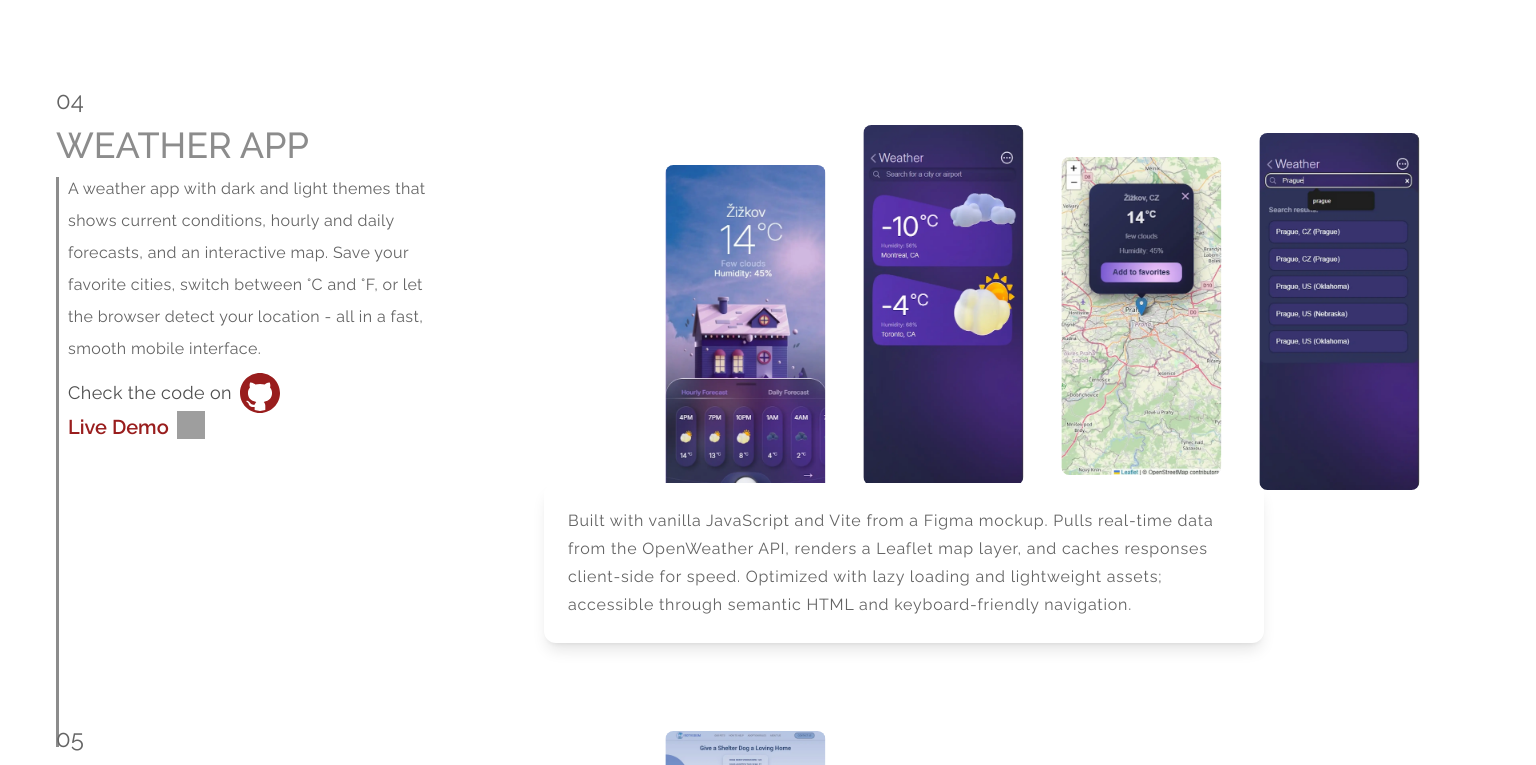
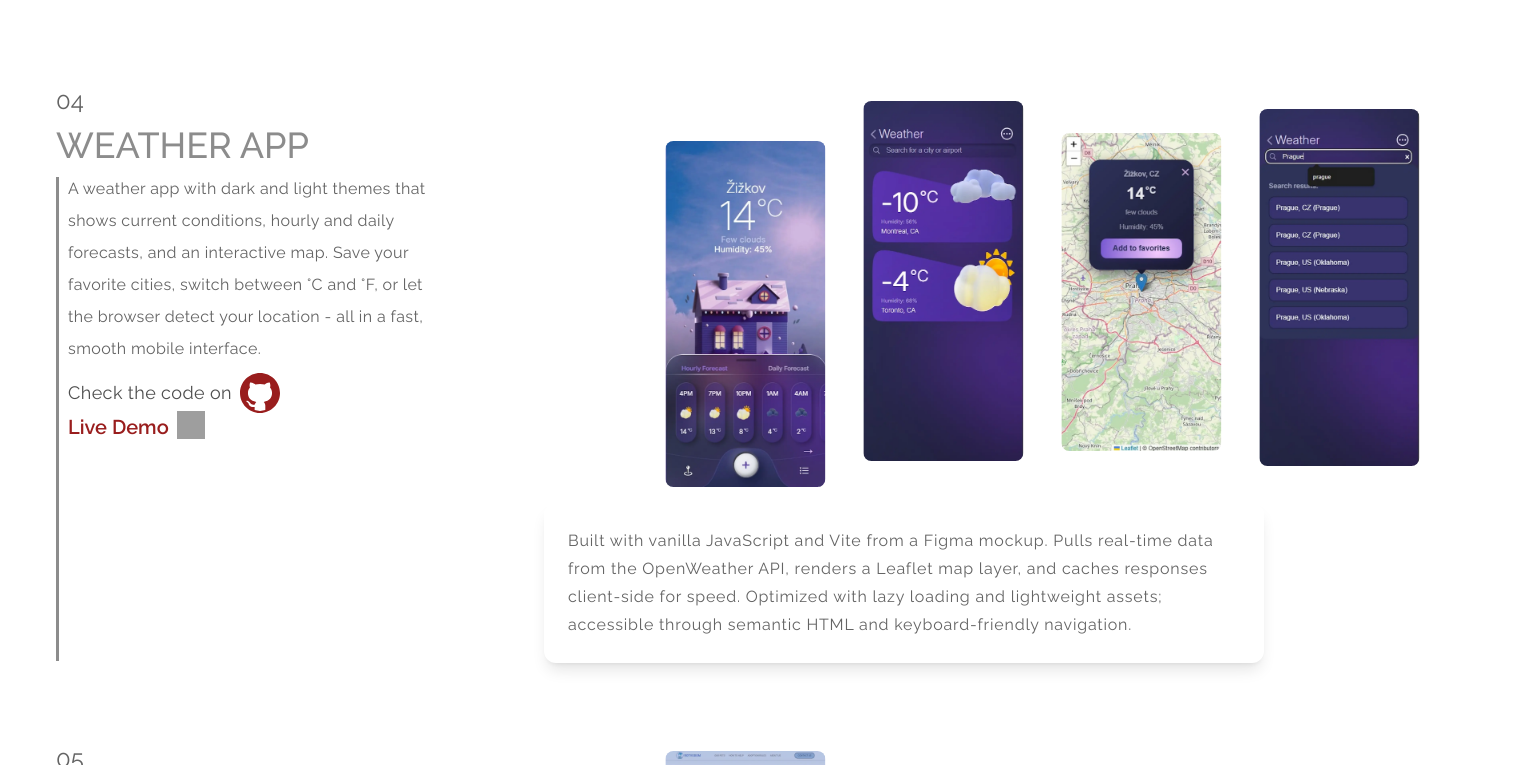
Before and after one commit to bavayra/Portfolio, a React (Vite) app: page / in a window 1536 px wide. Shown: the part 2919-3684 px from the top of the page. Built offline with nearby package versions, Linux system fonts and the light colour scheme; grey boxes are pictures that could not be loaded.

Commit message:
style(WeatherApp-1440): corrected divider's height. Corrected full description element's and screenshots container's margins

```diff
--- a/src/index.css
+++ b/src/index.css
@@ -383,7 +383,7 @@
 
     --block-div-2xs-h: 616px;
     --block-div-md-h: 616px;
-    --block-div-lg-h: 570px;
+    --block-div-lg-h: 484px;
 
     --section-top-div-height: 164px;
     --section-bot-div-height: 228px;
--- a/src/sections/WeatherApp.tsx
+++ b/src/sections/WeatherApp.tsx
@@ -44,7 +44,7 @@ export const WeatherApp = () => {
           topPx="var(--weather-screen-div-top)"
           className="desktop-sm:hidden"
         />
-        <div className="desktop-sm:col-start-2 desktop-sm:row-start-1 desktop-sm:row-span-2 desktop-md:mt-10 phone-sm:mt-6 ml-3">
+        <div className="desktop-sm:col-start-2 desktop-sm:row-start-1 desktop-sm:row-span-2 desktop-md:mt-10 phone-sm:mt-6 desktop-lg:mt-4 ml-3">
           <ProjectScreen
             title={project.title}
             description={project.description}
@@ -55,7 +55,7 @@ export const WeatherApp = () => {
         </div>
         <ProjectDesc
           text={project.descriptionFull ?? ""}
-          className="desktop-md:max-w-180 desktop-md:mt-14 desktop-md:-translate-x-1/4 desktop-lg:mt-3 desktop-xl:text-lg desktop-sm:-translate-y-[30%]"
+          className="desktop-md:max-w-180 desktop-md:mt-14 desktop-md:-translate-x-1/4 desktop-xl:text-lg desktop-sm:-translate-y-[30%]"
         />
       </div>
     </section>
```
